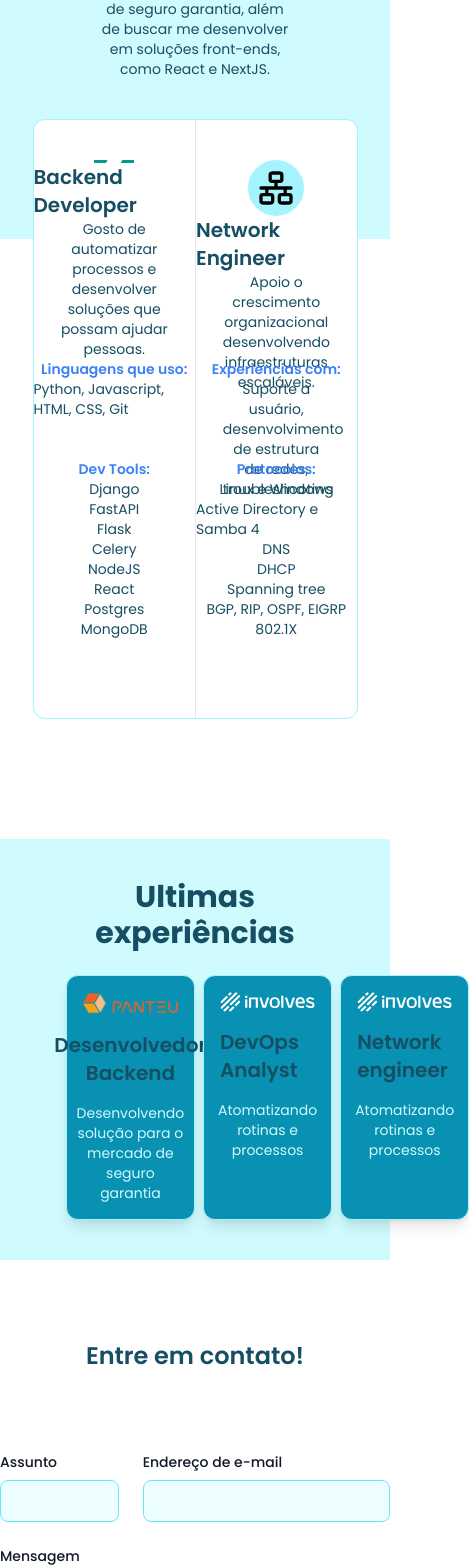
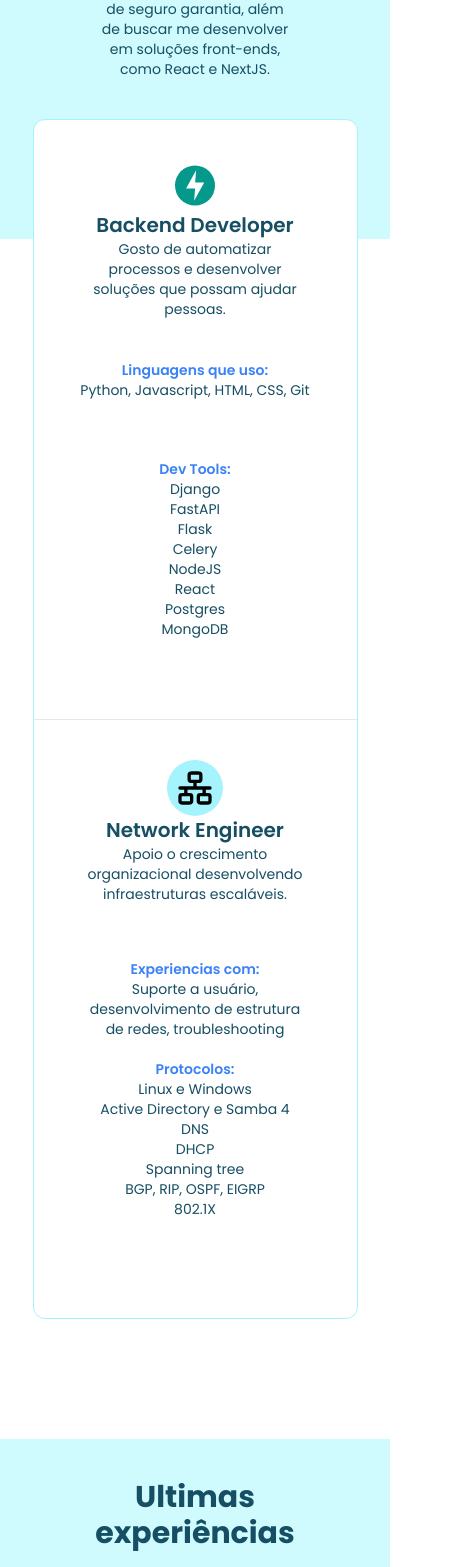
Before and after one commit to darcivieira/portfolio-frontend, a Next.js app: page / in a window 390 px wide. Shown: the part 1301-2868 px from the top of the page, 469 px wide, since content can reach past the window. Built offline with nearby package versions, Linux system fonts and the light colour scheme.

Commit message:
first commit

```diff
--- a/src/app/page.jsx
+++ b/src/app/page.jsx
@@ -141,9 +141,9 @@ export default function Home() {
             </p>
           </div>
           <div className="w-full h-full bg-white flex flex-col items-center">
-            <div className="relative flex flex-col items-center w-full h-[600px]">
-              <div className="h-[600px] w-10/12 absolute bg-white top-[-120px] rounded-xl border-solid border-[1px] border-cyan-200 flex divide-x">
-                <div className="w-1/2 flex flex-col items-center justify-start">
+            <div className="relative flex flex-col items-center w-full h-[1200px] sm:h-[600px]">
+              <div className="h-[1200px] sm:h-[600px] w-10/12 absolute bg-white top-[-120px] rounded-xl border-solid border-[1px] border-cyan-200 flex-col justify-evenly divide-y sm:divide-x sm:flex sm:flex-row">
+                <div className="w-full h-1/2 flex flex-col items-center justify-start sm:w-1/2 sm:h-auto">
                   <div className="flex flex-col items-center h-2/6 justify-start mt-10">
                     <div
                       id="image-container"
@@ -226,7 +226,7 @@ export default function Home() {
                     <span>MongoDB</span>
                   </div>
                 </div>
-                <div className="w-1/2 flex flex-col items-center justify-start">
+                <div className="w-full h-1/2 flex flex-col items-center justify-start sm:w-1/2 sm:h-auto">
                   <div className="flex flex-col items-center h-2/6 justify-start mt-10">
                     <div className="rounded-full bg-cyan-200 p-2">
                       <img
@@ -272,7 +272,7 @@ export default function Home() {
           className="flex flex-col justify-center items-center content-center space-y-2 p-10"
         >
           <h4 className="text-center font-bold mb-4">Ultimas experiências</h4>
-          <div className="w-10/12 flex flex-row space-x-2">
+          <div className="w-full flex flex-col items-center space-y-2 sm:flex sm:flex-row sm:w-10/12">
             <div
               onClick={() => handleClick('backend')}
               className="w-6/12  bg-cyan-600 hover:bg-cyan-500 border-solid border-[1px] border-cyan-200 rounded-xl p-4 flex flex-col space-y-4 items-center shadow-lg active:shadow-sm active:translate-y-[4px] active:scale-95 active:ease-in-out active:duration-200 cursor-pointer select-none"
```
